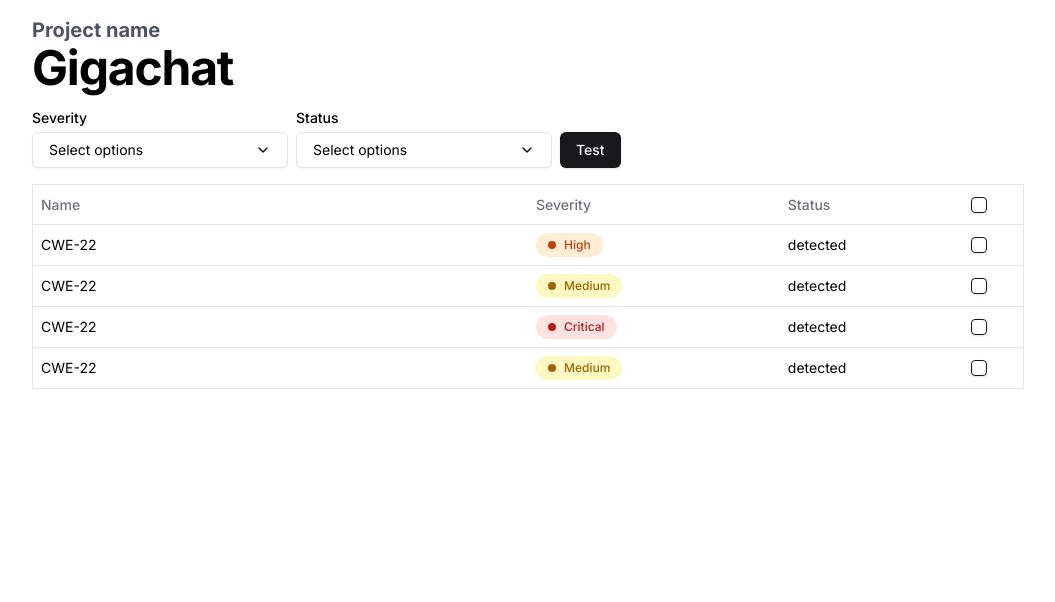
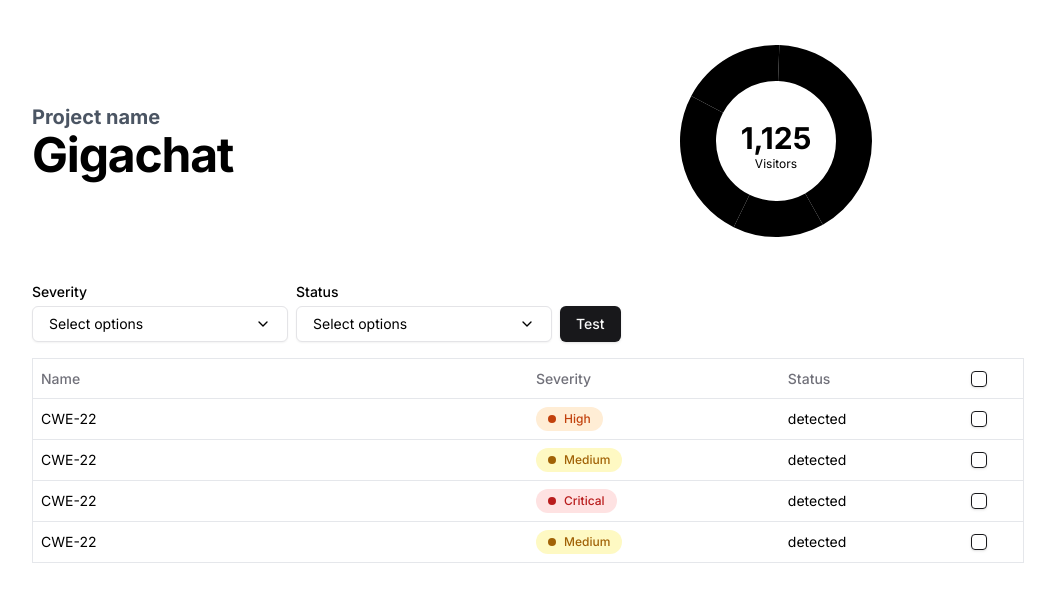
Before and after one commit to OwOHamper/Codetinel, a React (Vite) app in the folder Frontend/: page /projects/1 in a window 1280 px wide. Shown: the top 602 px of the page, without its empty margins (112-1167 px from the left). Built offline with nearby package versions, Linux system fonts and the light colour scheme.

Commit message:
Fixed position of chart

```diff
--- a/Frontend/src/pages/Project.tsx
+++ b/Frontend/src/pages/Project.tsx
@@ -68,7 +68,9 @@
           <h1 className="text-4xl font-black tracking-tight lg:text-5xl">Gigachat</h1>
         </div>
 
+        <div className="block">
           <CustomPieChart chartData={chartData} chartConfig={chartConfig} />
+        </div>
       </div>
 
       <VulnerabilitiesTableFilter />
```
Lines whose indentation alone changed are shown as unchanged.
